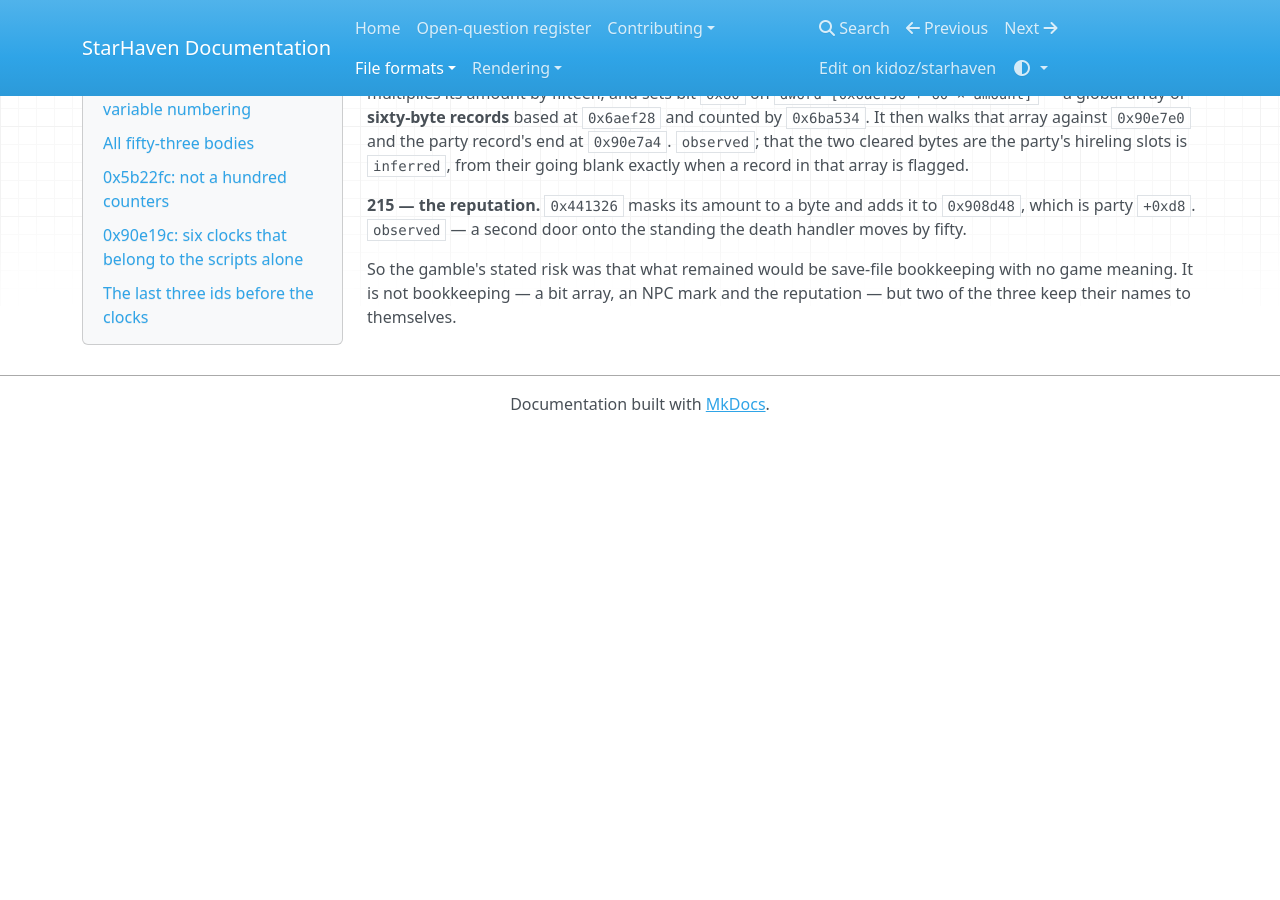
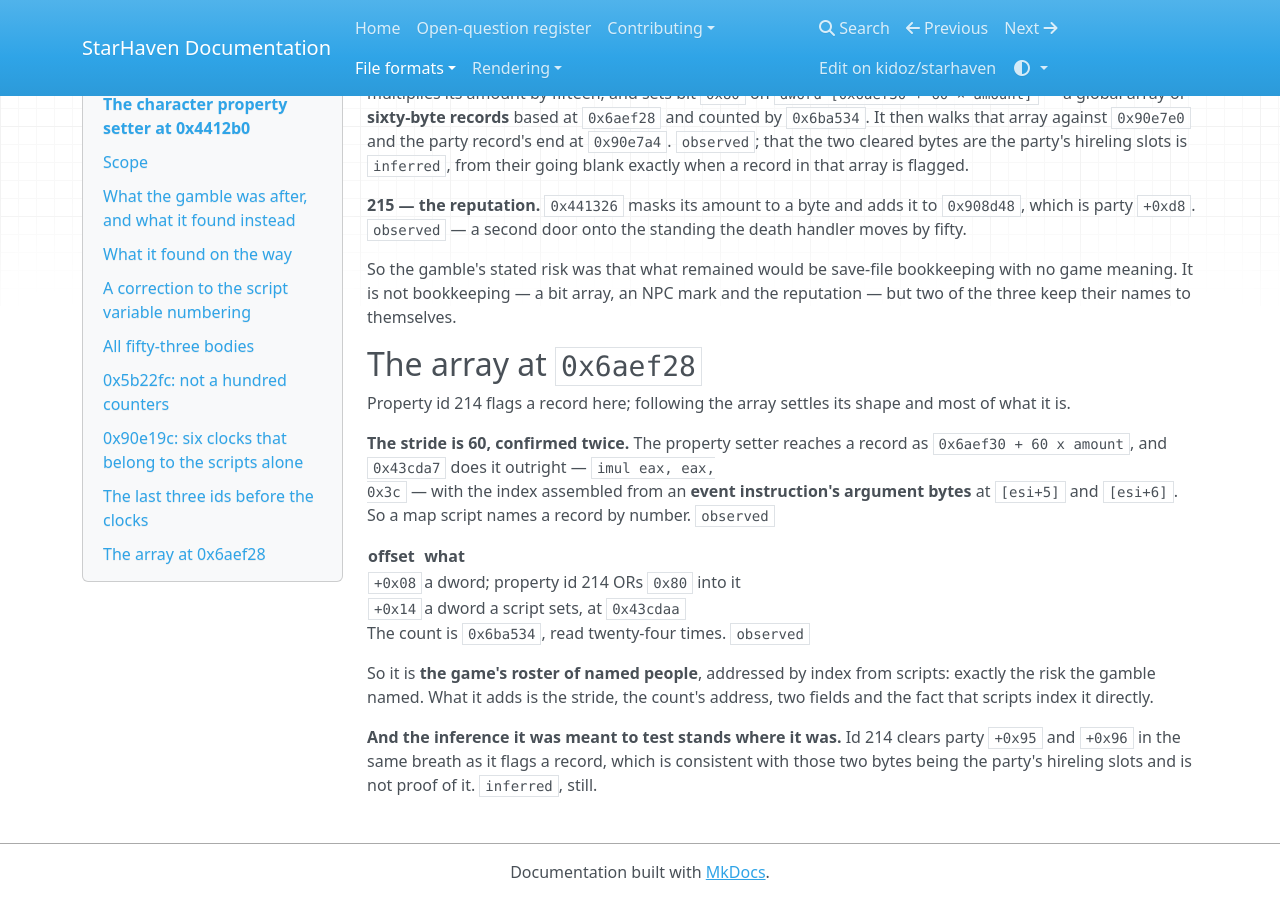
Before and after one commit to kidoz/starhaven, an MkDocs documentation site: the page built from docs/formats/character-properties.md, in a window 1280 px wide and 900 px high, scrolled down 4695 px. Built offline with MkDocs 1.6.1, drawn with Linux system fonts in a browser that asks for light colours; nearby versions of some CDN libraries; before the commit the page ends 5127 px from its top, so only the background shows below that.

Commit message:
Confirm the roster's stride and leave its inference where it stood

```diff
--- a/docs/formats/character-properties.md
+++ b/docs/formats/character-properties.md
@@ -263,3 +263,30 @@ standing the death handler moves by fifty.
 So the gamble's stated risk was that what remained would be save-file
 bookkeeping with no game meaning. It is not bookkeeping — a bit array, an NPC
 mark and the reputation — but two of the three keep their names to themselves.
+
+## The array at `0x6aef28`
+
+Property id 214 flags a record here; following the array settles its shape and
+most of what it is.
+
+**The stride is 60, confirmed twice.** The property setter reaches a record as
+`0x6aef30 + 60 x amount`, and `0x43cda7` does it outright — `imul eax, eax,
+0x3c` — with the index assembled from an **event instruction's argument
+bytes** at `[esi+5]` and `[esi+6]`. So a map script names a record by number.
+`observed`
+
+| offset | what |
+| --- | --- |
+| `+0x08` | a dword; property id 214 ORs `0x80` into it |
+| `+0x14` | a dword a script sets, at `0x43cdaa` |
+
+The count is `0x6ba534`, read twenty-four times. `observed`
+
+So it is **the game's roster of named people**, addressed by index from
+scripts: exactly the risk the gamble named. What it adds is the stride, the
+count's address, two fields and the fact that scripts index it directly.
+
+**And the inference it was meant to test stands where it was.** Id 214 clears
+party `+0x95` and `+0x96` in the same breath as it flags a record, which is
+consistent with those two bytes being the party's hireling slots and is not
+proof of it. `inferred`, still.
```
Also changed, not shown: README.md (+10 -0 lines).
